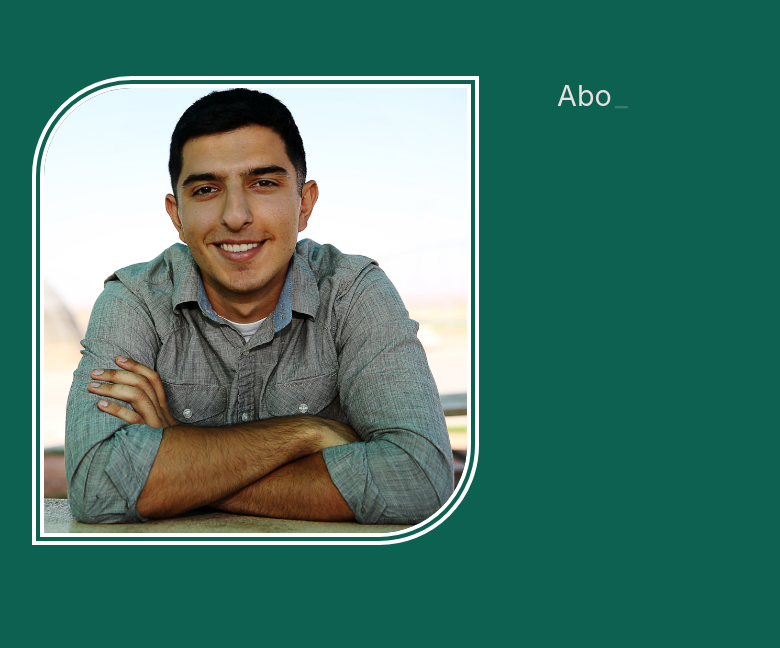
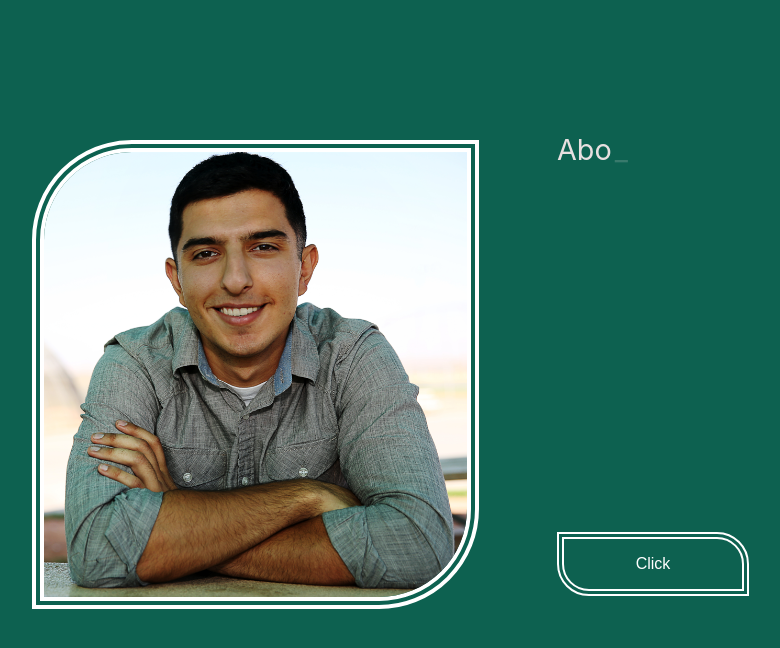
Before and after one commit to Ali-Azimi00/mypage, a React (Create React App) app: page / in a window 1280 px wide. Both pictures are taken after a click on the link "Know More". Shown: the part 796-1444 px from the top of the page, without its empty margins (147-927 px from the left). Built offline with nearby package versions, Linux system fonts and the light colour scheme.

Commit message:
Added about button

```diff
--- a/src/App.css
+++ b/src/App.css
@@ -60,8 +60,6 @@
   padding-bottom: 0px;
   /* margin: auto; */
   flex-direction: column;
-
-
 }
 
 .WelcomeLine1{
@@ -95,10 +93,10 @@
   background-size:100vw;
 
   margin-top: 29vh;
-  height: 106vh;
-
+  height: 100vh;
+  /* height: 100%; */
   position:absolute; top: 65vh; left: 0vh;right: 0vh;
-
+  padding: 5%;
 }
 
 .ButtonPosition{
--- a/src/Components/About.css
+++ b/src/Components/About.css
@@ -20,24 +20,46 @@
     color:rgb(232, 224, 224);
     position: absolute;
     margin-top: 14vh;
-    right:12vw;
+    /* right:12vw; */
     width: 33%;
+    margin-left: 50%;
+    font-size: 2.25vw;
+    line-height:auto;
+    /* justify-content: center; */
+    flex-direction: row;
 
-    font-size: 2.25vw;
-    line-height: 7vh;
-    justify-content: center;
-    flex-direction: row;
+    /* text-align-last: justify; */
 }
 
-.AboutButton{
-    position:absolute; top:80vh; right: 38vw;
-    display: block;
+.AboutBtnPosition{
+    position: absolute;
+    top:0vh;
+    /* margin-top: 45vw; */
+    margin-top: 40%;
+    margin-left: 50%;
+    /* left: 14vw; */
+    width: 15%;
+    height: 5vw;
+  }
+
+  .AboutBtn{
+    /* padding: .70%;*/
+    padding-bottom:.1%;
+
+    font-size: 2vh;
     color: white;
     cursor: pointer;
+    background-clip: text;
+    background-color: transparent;
+
+    border-width:.9vh;
+    border-style: double;
+    border-color:white;
+    border-top-right-radius:4vh;
+    border-bottom-left-radius:4vh;
+  }
 
 
-
-}
 .textBox{
     padding-top: 0%;
     /* position: absolute;  */
--- a/src/Components/About.js
+++ b/src/Components/About.js
@@ -1,10 +1,14 @@
-import React from 'react';
+import React, { useEffect, useState } from 'react';
 import '../App.css';
 import './About.css';
 import pic from '../Images/smlAli.PNG'
 import { useTypewriter, Cursor} from 'react-simple-typewriter'
 
+
 function About(){
+
+    let [currentWidth,setCurrentWidth] = useState(window.innerWidth)
+    let [btnLocation,setBtnLocation]= useState({marginTop:"40%", color:"white", fontSize:"2vh"})
 
     let  paragraph1 = "I'm a driven full-stack software engineer who enjoys making dynamic and interactive front-end designs. Along with extensive experience in React, I have professional experience using .NET/C# and SQL frameworks."
 
@@ -18,25 +22,69 @@ function About(){
         // Infinit
     })
 
+    useEffect(()=>{
+        setCurrentWidth((prevState)=>{
+            let pd = {...prevState}
+            pd = window.innerWidth
+            return pd
+        })
+
+        if(750<currentWidth && currentWidth <1000){
+            setBtnLocation((prevState)=>{
+                let pd={...prevState}
+                pd.marginTop = "50%"
+                pd.fontSize="2vh"
+                return pd
+            })
+            console.log("under 1000",window.innerWidth)
+        }
+        else if(currentWidth>1200) {
+            setBtnLocation((prevState)=>{
+                let pd={...prevState}
+                pd.marginTop = "45%"
+                return pd
+            })
+            console.log("over 1200",window.innerWidth)
+        }
+        else if(550<currentWidth && currentWidth<750) {
+            setBtnLocation((prevState)=>{
+                let pd={...prevState}
+                pd.marginTop = "52%"
+                pd.fontSize="1.5vh"
+                return pd
+            })
+            console.log("under 750",window.innerWidth)
+        }
+        else if(currentWidth<550) {
+            setBtnLocation((prevState)=>{
+                let pd={...prevState}
+                pd.marginTop = "60%"
+                pd.fontSize="1vh"
+                return pd
+            })
+            console.log("under 550",window.innerWidth)
+        }
+
+    },[window.innerWidth])
+
+
 return (
-    <div name="about" className='AboutCard'>
+    <div name="about" className='AboutCard '>
         <div className="picText">
             <div>
                 <img src={pic} className="leftPicture " alt="..."/>
             </div>
+
             <p className="AboutText">
                 {text}<Cursor cursorStyle='_'/>
             </p>
-            {/* <button className="AboutButton GreenButton">click me</button> */}
-
         </div>
-
-
+    <button className="AboutBtn AboutBtnPosition"
+    style={btnLocation}
+    >Click
+            </button>
     </div>
-
-
 );
 }
 
-
 export default About
```
